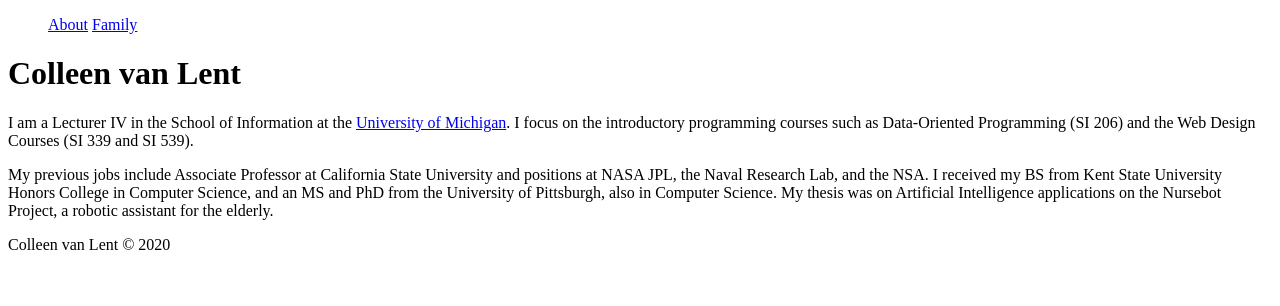
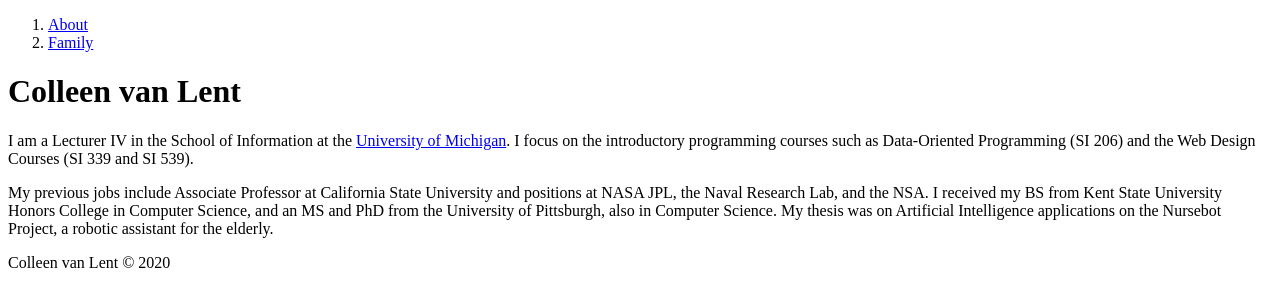
Before and after one commit to druefro/druefro.github.io, a plain HTML site: page homework1/index.html in a window 1280 px wide. Drawn offline with Linux system fonts and the light colour scheme; files that its build step writes are made by us from their sources.

Commit message:
Update index.html
Added <li> to <ol> to fix validator errors

```diff
--- a/homework1/index.html
+++ b/homework1/index.html
@@ -10,8 +10,8 @@
 <header>
 	<nav>
 		<ol>
-		<a href="index.html">About</a>
-		<a href="family.html">Family</a>
+			<li><a href="index.html">About</a></li>
+			<li><a href="family.html">Family</a></li>
 		</ol>
 	</nav>
 </header>
```
